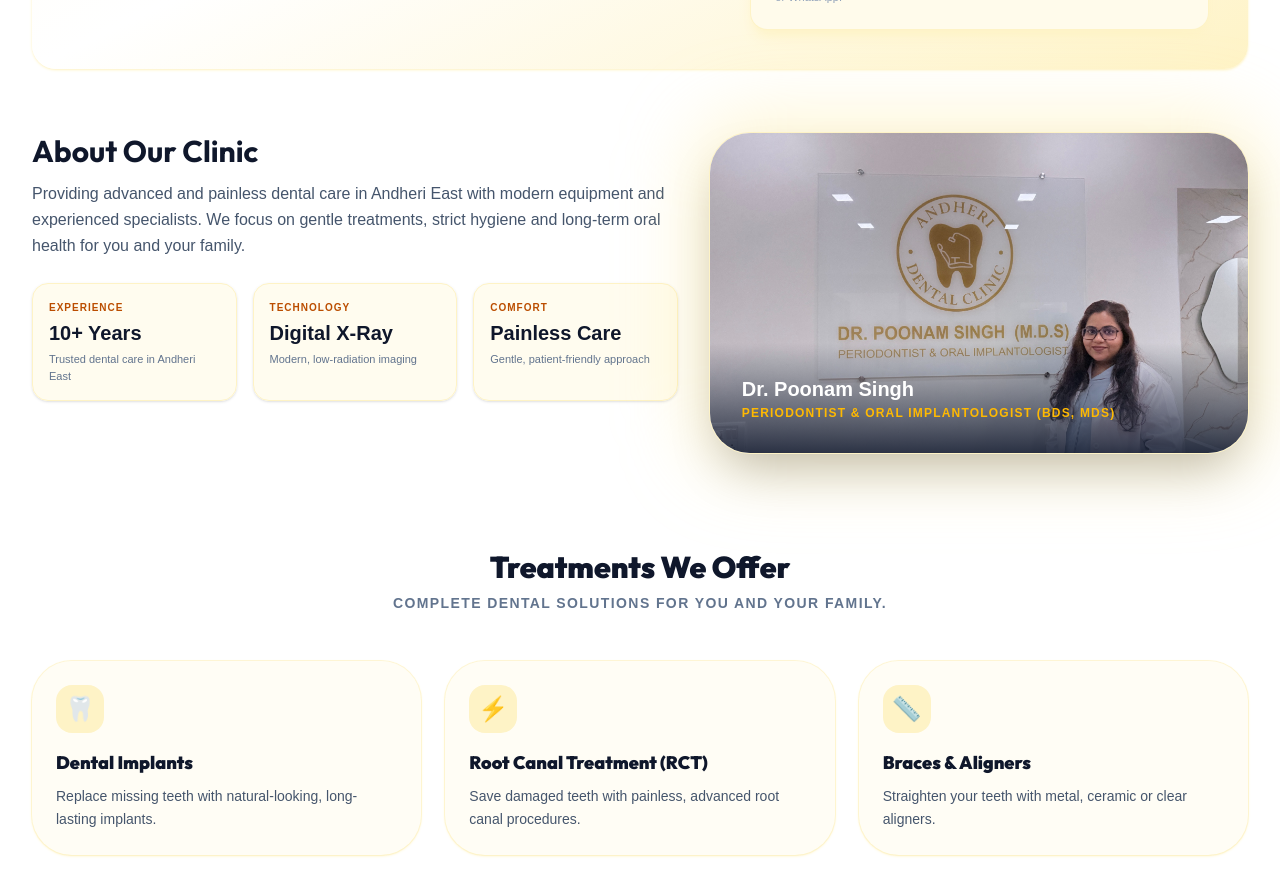
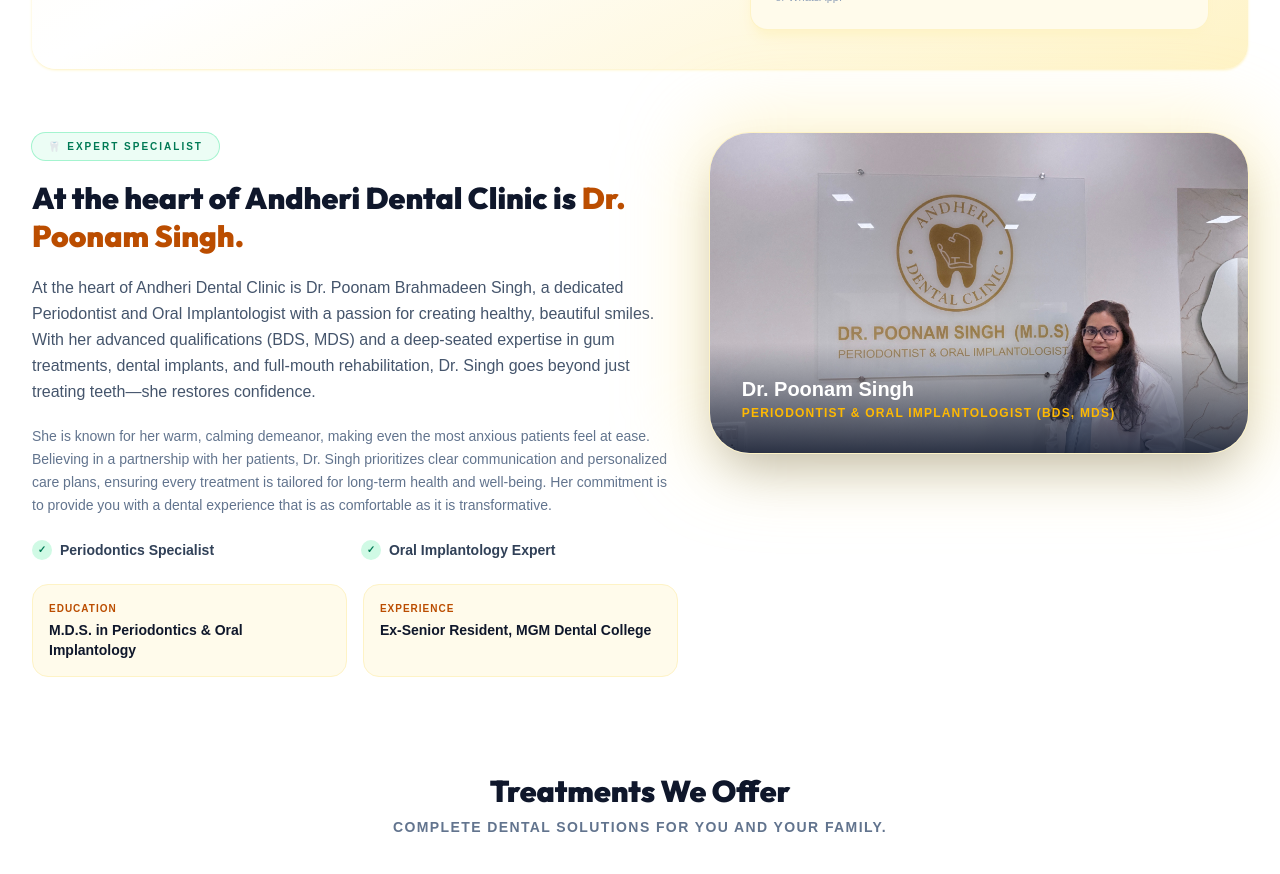
Before and after one commit to Arunverma759954/Dental-Landingpage, a Next.js app: page / in a window 1280 px wide. Shown: the part 660-1534 px from the top of the page. Built offline with nearby package versions, Linux system fonts and the light colour scheme.

Commit message:
Add Dr Poonam Singh bio on left side of About section

```diff
--- a/app/page.tsx
+++ b/app/page.tsx
@@ -258,30 +258,39 @@ export default function Home() {
 
         {/* 2. About Clinic - Screenshot Matching Layout */}
         <section className="mt-16 grid gap-8 lg:grid-cols-[1.2fr_minmax(0,1fr)] items-start">
-          {/* Left: Heading + Description + Stat Cards */}
-          <div>
-            <h2 className="text-2xl font-bold text-slate-900 sm:text-3xl">About Our Clinic</h2>
-            <p className="mt-3 text-sm text-slate-600 sm:text-base leading-relaxed">
-              Providing advanced and painless dental care in Andheri East with modern equipment and
-              experienced specialists. We focus on gentle treatments, strict hygiene and long-term oral
-              health for you and your family.
+          {/* Left: Doctor Biography */}
+          <div className="space-y-5">
+            <div className="inline-flex items-center gap-2 rounded-full bg-emerald-50 px-4 py-1.5 text-[10px] font-black uppercase tracking-[0.2em] text-emerald-700 ring-1 ring-emerald-200">
+              🦷 Expert Specialist
+            </div>
+            <h2 className="text-2xl font-black text-slate-900 sm:text-3xl leading-tight">
+              At the heart of Andheri Dental Clinic is{" "}
+              <span className="text-amber-700">Dr. Poonam Singh.</span>
+            </h2>
+            <p className="text-sm sm:text-base leading-relaxed text-slate-600">
+              At the heart of Andheri Dental Clinic is Dr. Poonam Brahmadeen Singh, a dedicated Periodontist and Oral Implantologist with a passion for creating healthy, beautiful smiles. With her advanced qualifications (BDS, MDS) and a deep-seated expertise in gum treatments, dental implants, and full-mouth rehabilitation, Dr. Singh goes beyond just treating teeth—she restores confidence.
             </p>
-
-            <div className="mt-6 grid gap-4 sm:grid-cols-3">
-              <div className="rounded-2xl bg-amber-50/80 p-4 shadow-sm border border-amber-100">
-                <p className="text-[10px] font-bold uppercase tracking-widest text-amber-700">Experience</p>
-                <p className="mt-1 text-xl font-black text-slate-900">10+ Years</p>
-                <p className="mt-1 text-[11px] text-slate-500 font-medium">Trusted dental care in Andheri East</p>
+            <p className="text-sm leading-relaxed text-slate-500">
+              She is known for her warm, calming demeanor, making even the most anxious patients feel at ease. Believing in a partnership with her patients, Dr. Singh prioritizes clear communication and personalized care plans, ensuring every treatment is tailored for long-term health and well-being. Her commitment is to provide you with a dental experience that is as comfortable as it is transformative.
+            </p>
+            <div className="grid grid-cols-2 gap-3 pt-1 text-sm">
+              <div className="flex items-center gap-2 font-bold text-slate-700">
+                <span className="h-5 w-5 rounded-full bg-emerald-100 flex items-center justify-center text-[10px] text-emerald-700 shrink-0">✓</span>
+                Periodontics Specialist
               </div>
-              <div className="rounded-2xl bg-amber-50/80 p-4 shadow-sm border border-amber-100">
-                <p className="text-[10px] font-bold uppercase tracking-widest text-amber-700">Technology</p>
-                <p className="mt-1 text-xl font-black text-slate-900">Digital X-Ray</p>
-                <p className="mt-1 text-[11px] text-slate-500 font-medium">Modern, low-radiation imaging</p>
+              <div className="flex items-center gap-2 font-bold text-slate-700">
+                <span className="h-5 w-5 rounded-full bg-emerald-100 flex items-center justify-center text-[10px] text-emerald-700 shrink-0">✓</span>
+                Oral Implantology Expert
               </div>
-              <div className="rounded-2xl bg-amber-50/80 p-4 shadow-sm border border-amber-100">
-                <p className="text-[10px] font-bold uppercase tracking-widest text-amber-700">Comfort</p>
-                <p className="mt-1 text-xl font-black text-slate-900">Painless Care</p>
-                <p className="mt-1 text-[11px] text-slate-500 font-medium">Gentle, patient-friendly approach</p>
+            </div>
+            <div className="flex flex-col sm:flex-row gap-4 pt-1">
+              <div className="flex-1 rounded-2xl bg-amber-50 border border-amber-100 p-4">
+                <p className="text-[10px] font-black uppercase tracking-widest text-amber-700">Education</p>
+                <p className="mt-1 text-sm font-bold text-slate-900">M.D.S. in Periodontics &amp; Oral Implantology</p>
+              </div>
+              <div className="flex-1 rounded-2xl bg-amber-50 border border-amber-100 p-4">
+                <p className="text-[10px] font-black uppercase tracking-widest text-amber-700">Experience</p>
+                <p className="mt-1 text-sm font-bold text-slate-900">Ex-Senior Resident, MGM Dental College</p>
               </div>
             </div>
           </div>
```
